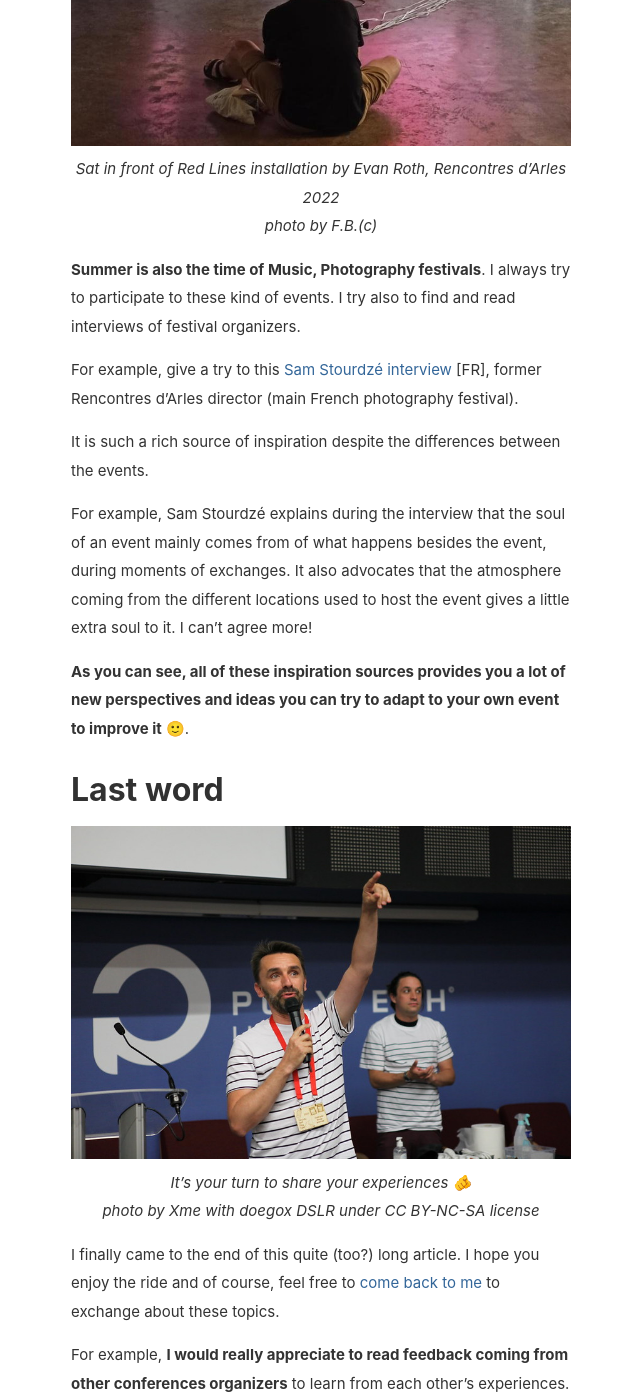
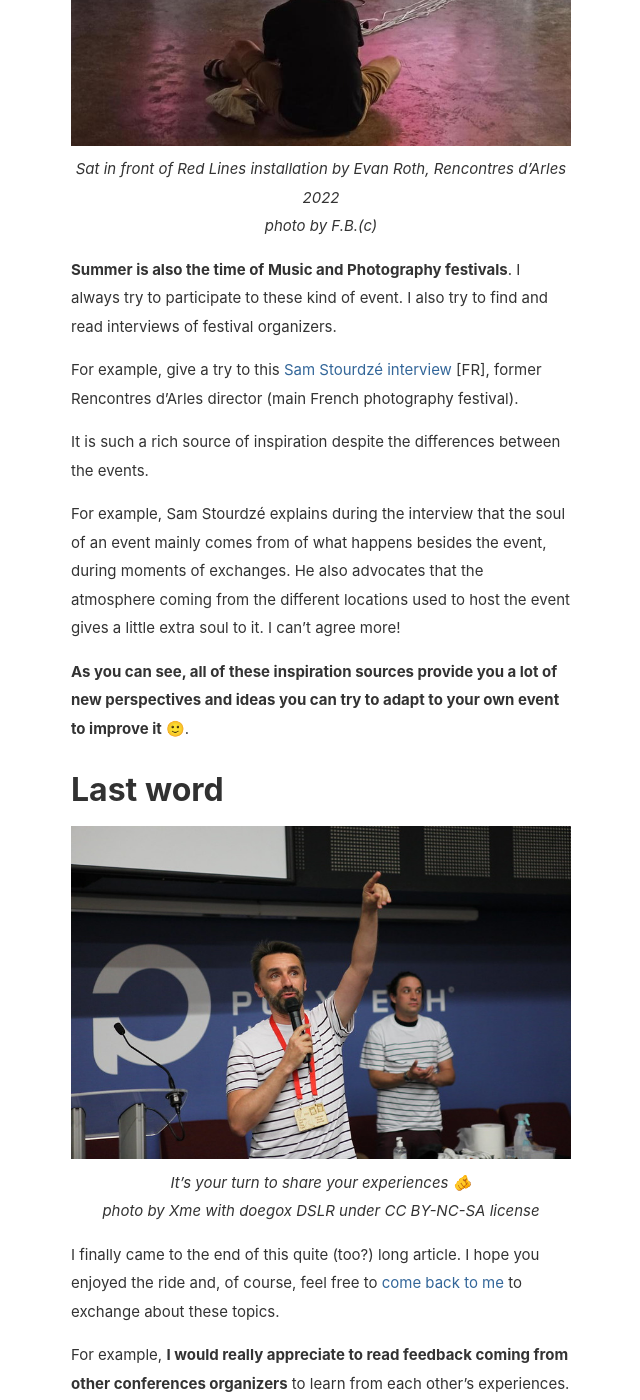
Before and after one commit to cbrocas/blog, a Jekyll site: the page built from _posts/2022-08-23-sharing-some-thoughts-from-conference-organizer.md, in a window 1280 px wide and 1400 px high, scrolled down 12061 px. Shown: the whole window, without its empty margins (319-959 px from the left). Built offline with Jekyll 4.4.1, drawn with Linux system fonts in a browser that asks for light colours; some of the changed text lies outside the part shown.

Commit message:
integration of the second round review suggestions

```diff
--- a/_posts/2022-08-23-sharing-some-thoughts-from-conference-organizer.md
+++ b/_posts/2022-08-23-sharing-some-thoughts-from-conference-organizer.md
@@ -145,12 +145,12 @@ _Building a new feature: adding a foldable program to #PTS22 badge<br>photo by d
 {: refdef}
 
 For example, we try to:
-- **make access to the conference as easy as possible** for both attendees and speakers (no cost entry, no personal information collection, straight forward registration process or detailed information on website and pushed to particpants mailbox) ;
+- **make access to the conference as easy as possible** for both attendees and speakers (no cost entry, no personal information collection, straight forward registration process or detailed information on website and pushed to participants mailbox) ;
 - even if it is a zero cost event, **set up paid pauses and social event** to maximize exchange times ;
 - put a special attention to the **(always documented!) badge design production** ;
 - provide a <a href="https://2022.pass-the-salt.org/report/">yearly report</a> with all the figures and the detailed feedback received from speakers and attendees.
 
-We also always **try to go to people, speak with a lot of present people, putting as much affect as we can** into these exchanges. We do that way because we are deeply convinced that warm and deep exchanges between event attendees are the only real added value of conferences over all other forms of content sharing.
+We also always **try to go to people, speak with a lot of present people, putting warmth and engagement** into these exchanges. We do that way because we are deeply convinced that warm and deep exchanges between event attendees are the only real added value of conferences over all other forms of content sharing.
 
 {:refdef: style="text-align: center;"}
 ![program](/assets/articles/sharing-thoughts/sharing.jpg)
@@ -188,7 +188,7 @@ _Calm and reloading in the middle of nowhere<br>photo by /me under CC BY-NC-SA l
 
 It is a way to come down softly after the rush of emotions generated by the conference and its participants.
 
-If you have participated to that kind of events as an organizer or even an attendee, it may be like going to an intense festival. It takes time to digest all the emotions and ideas you have felt or crossed during these few days.
+If you have participated to this kind of event as an organizer or even an attendee, it may be like going to an intense festival. It takes time to digest all the emotions and ideas you have felt or crossed during these few days.
 
 **This after-event period is a very profitable moment for me to try to transform all these emotions and ideas into new directions for the next iteration of the conference.**
 
@@ -198,15 +198,15 @@ If you have participated to that kind of events as an organizer or even an atten
 _Sat in front of Red Lines installation by Evan Roth, Rencontres d'Arles 2022 <br>photo by F.B.(c)_
 {: refdef}
 
-**Summer is also the time of Music, Photography festivals**. I always try to participate to these kind of events. I try also to find and read interviews of festival organizers.
+**Summer is also the time of Music and Photography festivals**. I always try to participate to these kind of event. I also try to find and read interviews of festival organizers.
 
 For example, give a try to this <a href="https://www.fisheyemagazine.fr/rdv/cest-dans-le-mag/nous-mettons-les-artistes-en-orbite-arles-est-une-vraie-rampe-de-lancement/">Sam Stourdzé interview</a> [FR], former Rencontres d'Arles director (main French photography festival).
 
 It is such a rich source of inspiration despite the differences between the events.
 
-For example, Sam Stourdzé explains during the interview that the soul of an event mainly comes from of what happens besides the event, during moments of exchanges. It also advocates that the atmosphere coming from the different locations used to host the event gives a little extra soul to it. I can't agree more!
+For example, Sam Stourdzé explains during the interview that the soul of an event mainly comes from of what happens besides the event, during moments of exchanges. He also advocates that the atmosphere coming from the different locations used to host the event gives a little extra soul to it. I can't agree more!
 
-**As you can see, all of these inspiration sources provides you a lot of new perspectives and ideas you can try to adapt to your own event to improve it** 🙂.
+**As you can see, all of these inspiration sources provide you a lot of new perspectives and ideas you can try to adapt to your own event to improve it** 🙂.
 
 # Last word
 
@@ -216,6 +216,6 @@ For example, Sam Stourdzé explains during the interview that the soul of an eve
 _It's your turn to share your experiences 🫵<br>photo by Xme with doegox DSLR under CC BY-NC-SA license_
 {: refdef}
 
-I finally came to the end of this quite (too?) long article. I hope you enjoy the ride and of course, feel free to <a href="https://twitter.com/cbrocas">come back to me</a> to exchange about these topics.
+I finally came to the end of this quite (too?) long article. I hope you enjoyed the ride and, of course, feel free to <a href="https://twitter.com/cbrocas">come back to me</a> to exchange about these topics.
 
 For example, **I would really appreciate to read feedback coming from other conferences organizers** to learn from each other's experiences.
```
Also changed, not shown: other parts of _posts/2022-08-23-sharing-some-thoughts-from-conference-organizer.md (+22 -22 lines), 2 other files.
